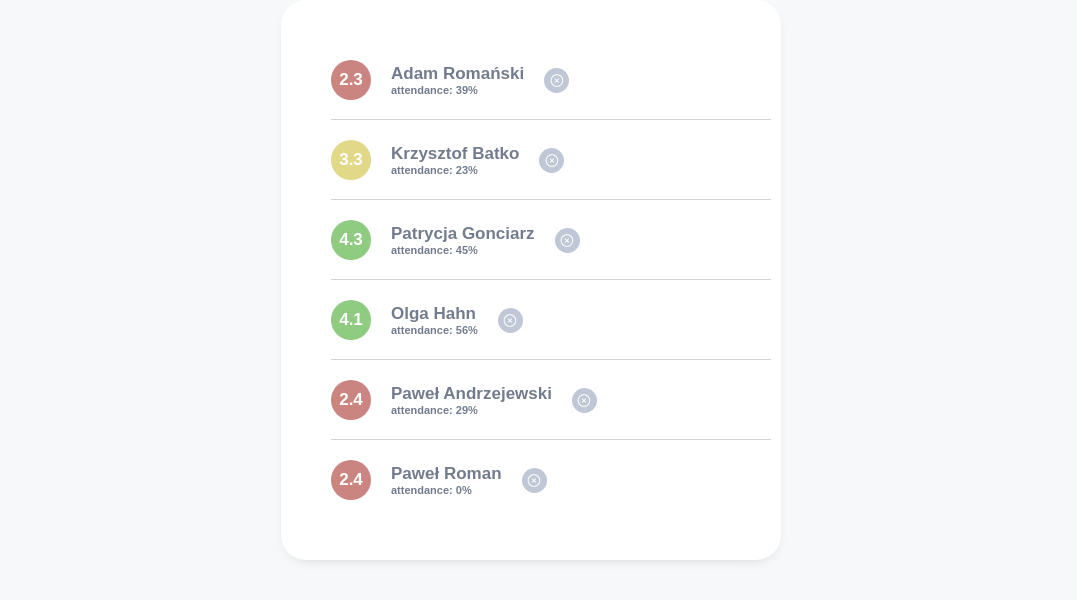
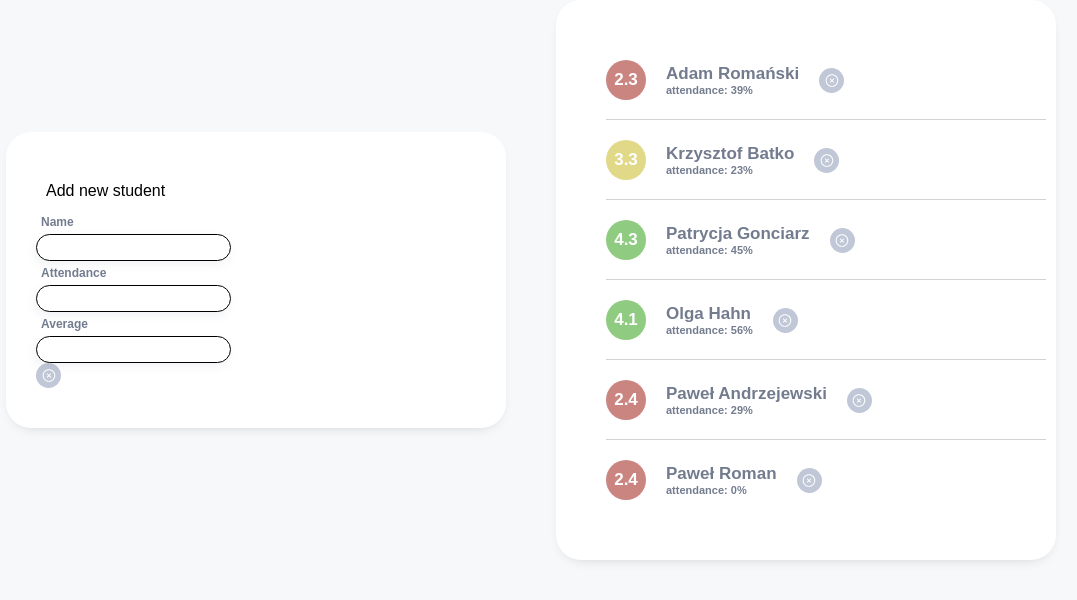
Before and after one commit to jakubkozlowski1104/react-coure-HR, a React (Vite) app: page / in a window 1280 px wide. Shown: the part 120-720 px from the top of the page, without its empty margins (109-1186 px from the left). Built offline with nearby package versions, Linux system fonts and the light colour scheme.

Commit message:
Add formFielnd and change button to deleteButton

```diff
--- a/src/components/atoms/Button/Button.jsx
+++ b/src/components/atoms/DeleteButton/DeleteButton.jsx
@@ -1,5 +1,5 @@
 import { ReactComponent as DeleteIcon } from '../../../assets/Icons/delete-icon.svg';
-import { StyledButton } from './Button.styles';
+import { StyledButton } from './DeleteButton.styles';
 
 const Button = (props) => {
   return (
--- /dev/null
+++ b/src/components/molecules/FormFIeld/FormFIeld.jsx
@@ -0,0 +1,33 @@
+/* eslint-disable no-unused-vars */
+import { Input } from '../../atoms/Input/Input';
+import { Label } from '../../atoms/Label/Label';
+import PropTypes from 'prop-types';
+import styled from 'styled-components';
+
+const Wrapper = styled.div`
+  display: flex;
+  flex-direction: column;
+  align-items: flex-start;
+
+  ${Label} {
+    margin: 5px;
+  }
+`;
+
+const FormField = ({ label, name, id, type = 'text', ...props }) => {
+  return (
+    <Wrapper>
+      <Label htmlFor={id}>{label}</Label>
+      <Input name={name} id={id} type={type} />
+    </Wrapper>
+  );
+};
+
+FormField.PropTypes = {
+  label: PropTypes.string.isRequired,
+  name: PropTypes.string.isRequired,
+  id: PropTypes.string.isRequired,
+  type: PropTypes.string,
+};
+
+export default FormField;
--- a/src/components/molecules/UsersListItem/UsersListItem.jsx
+++ b/src/components/molecules/UsersListItem/UsersListItem.jsx
@@ -1,5 +1,5 @@
 import PropTypes from 'prop-types';
-import Button from '../../atoms/Button/Button';
+import DeleteButton from '../../atoms/DeleteButton/DeleteButton';
 import { StyledLi, StyledAverage } from '../UsersListItem/UsersListItem.styles.jsx';
 
 const UsersListItem = ({ deleteUser, userData: { name, average, attendance = '0%' } }) => {
@@ -12,7 +12,7 @@ const UsersListItem = ({ deleteUser, userData: { name, average, attendance = '0%
         <p className="name">{name}</p>
         <p className="attend">attendance: {attendance}</p>
       </div>
-      <Button onClick={() => deleteUser(name)} />
+      <DeleteButton onClick={() => deleteUser(name)} />
     </StyledLi>
   );
 };
--- a/src/components/organisms/UsersList/UsersList.jsx
+++ b/src/components/organisms/UsersList/UsersList.jsx
@@ -1,7 +1,9 @@
 import React from 'react';
 import { users } from '../../../data/data';
 import UsersListItem from '../../../components/molecules/UsersListItem/UsersListItem';
-import { StyledWrapper } from './UsersList.styles';
+import { StyledWrapper, StyledTitle } from './UsersList.styles';
+import FormField from '../../molecules/FormFIeld/FormFIeld';
+import Button from '../../atoms/DeleteButton/DeleteButton';
 
 class UsersList extends React.Component {
   state = {
@@ -15,6 +17,14 @@ class UsersList extends React.Component {
 
   render() {
     return (
+      <>
+        <StyledWrapper>
+          <StyledTitle>Add new student</StyledTitle>
+          <FormField label="Name" id="name" name="name" />
+          <FormField label="Attendance" id="name" name="name" />
+          <FormField label="Average" id="name" name="name" />
+          <Button>Add user</Button>
+        </StyledWrapper>
         <StyledWrapper>
           <ul>
             {this.state.users.map((userData) => (
@@ -22,6 +32,7 @@ class UsersList extends React.Component {
             ))}
           </ul>
         </StyledWrapper>
+      </>
     );
   }
 }
--- a/src/components/organisms/UsersList/UsersList.styles.jsx
+++ b/src/components/organisms/UsersList/UsersList.styles.jsx
@@ -1,6 +1,7 @@
 import styled from 'styled-components';
 
 export const StyledWrapper = styled.div`
+  margin: 25px;
   background-color: ${({ theme }) => theme.colors.white};
   width: 100%;
   max-width: 500px;
@@ -8,3 +9,9 @@ export const StyledWrapper = styled.div`
   border-radius: 25px;
   box-shadow: 0 5px 15px -10px rgba(0, 0, 0, 0.3);
 `;
+
+export const StyledTitle = styled.div`
+  padding: 10px;
+  background-color: ${({ theme }) => theme.colors.white};
+  width: 100%;
+`;
```
Also changed, not shown: src/components/atoms/DeleteButton/DeleteButton.styles.jsx (renamed from src/components/atoms/Button/Button.styles.jsx). Lines whose indentation alone changed are shown as unchanged.
